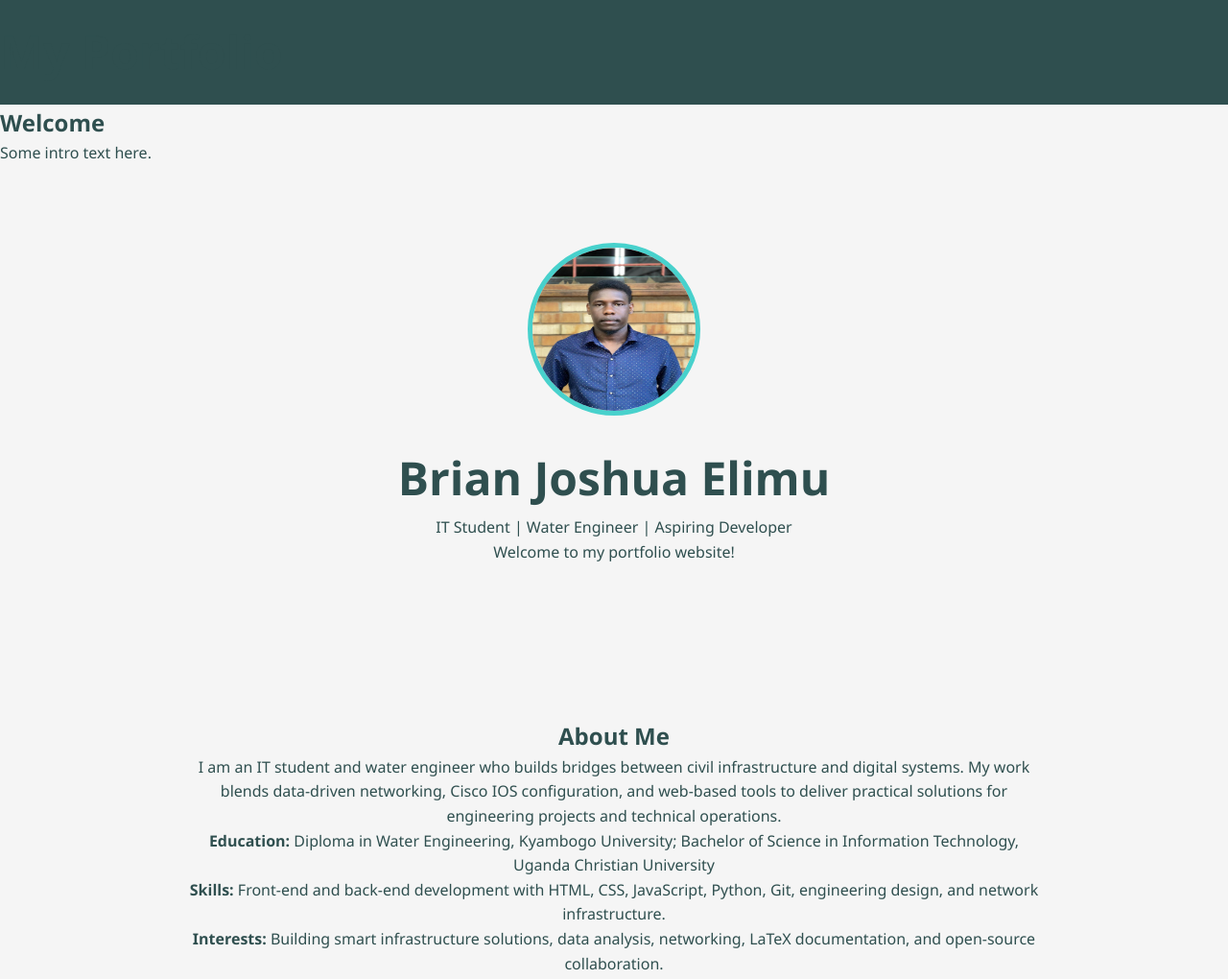
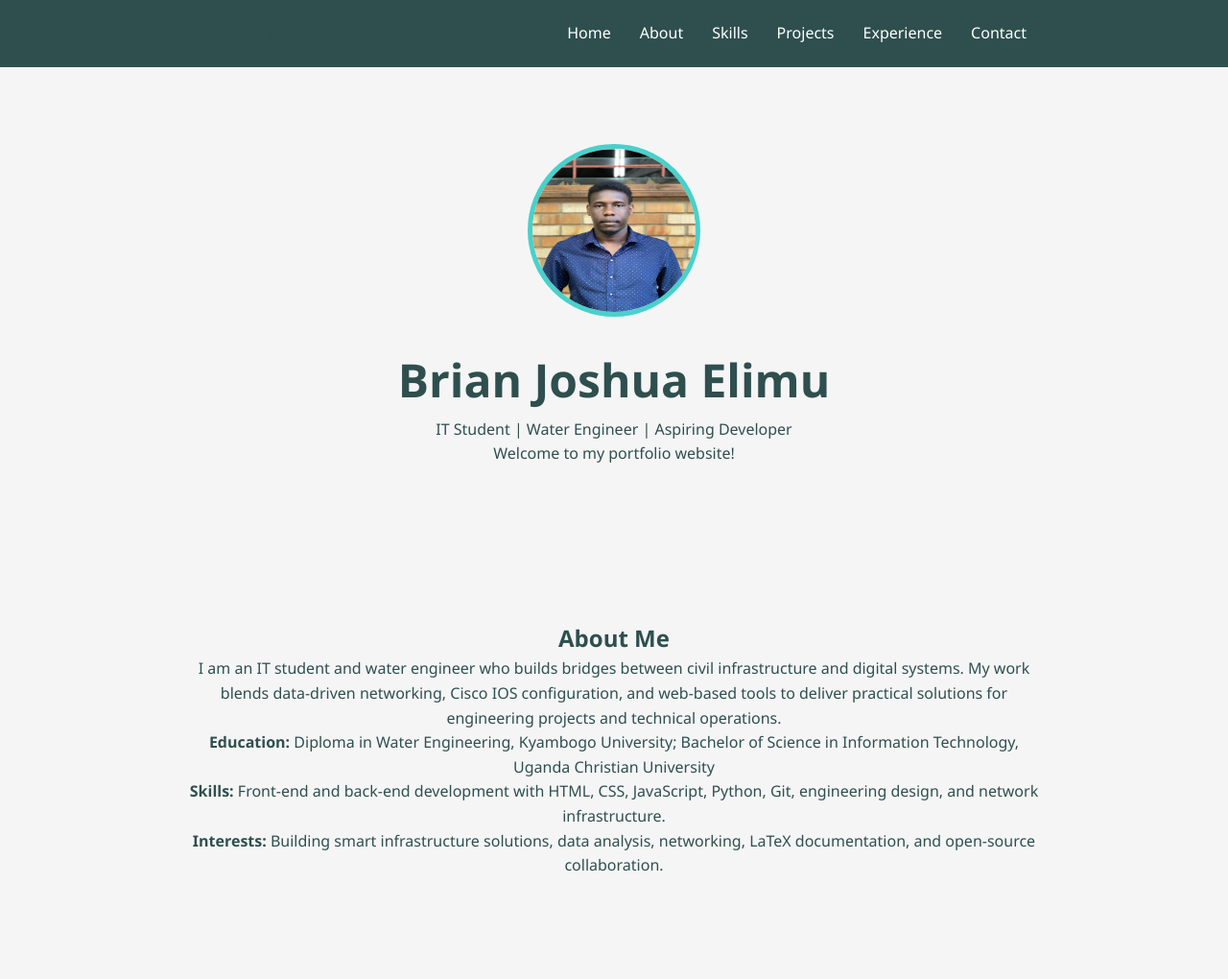
Before and after one commit to BrianJoshuaE/portifolio-BrianJoshua26, a plain HTML site: page index.html in a window 1280 px wide. Shown: the top 1020 px of the page at 96% size. Drawn offline with Linux system fonts and the light colour scheme.

Commit message:
update
update

```diff
--- a/index.html
+++ b/index.html
@@ -5,23 +5,24 @@
         <meta name="viewport" content="width=device-width, initial-scale=1">
         <title>Portfolio</title>
         <link rel="stylesheet" href="style.css">
+        <link rel="stylesheet" href="https://cdnjs.cloudflare.com/ajax/libs/font-awesome/6.4.0/css/all.min.css">
     </head>
     <body>
         <header>
-            <h1>My Portfolio</h1>
+            <nav>
+                <h1>Brian Joshua</h1>
+                <ul>
+                    <li><a href="#home">Home</a></li>
+                    <li><a href="#about">About</a></li>
+                    <li><a href="#skills">Skills</a></li>
+                    <li><a href="#projects">Projects</a></li>
+                    <li><a href="#experience">Experience</a></li>
+                    <li><a href="#contact">Contact</a></li>
+                </ul>
+            </nav>
         </header>
         <main>
-            <section>
-                <h2>Welcome</h2>
-                <p>Some intro text here.</p>
-            </section>
-        </main>
-        <script src="env.js"></script>
-        <script src="script.js"></script>
-    </body>
-</html>
-
-    <section id="home" class="section">
+            <section id="home" class="section">
         <div class="container">
             <img src="Brianpicture/brianphoto.jpeg" alt="Profile Picture" class="profile-pic">
             <h1>Brian Joshua Elimu</h1>
@@ -156,7 +157,9 @@
     <footer>
         <p>© 2026 Brian Joshua Elimu. Hosted on GitHub Pages.</p>
     </footer>
+        </main>
 
-    <script src="script.js"></script>
-</body>
+        <script src="env.js"></script>
+        <script src="script.js"></script>
+    </body>
 </html>
--- a/style.css
+++ b/style.css
@@ -18,6 +18,39 @@
     position: sticky;
     top: 0;
     z-index: 1000;
+}
+
+header nav {
+    display: flex;
+    justify-content: space-between;
+    align-items: center;
+    max-width: 900px;
+    margin: 0 auto;
+    padding: 0 20px;
+}
+
+header nav h1 {
+    margin: 0;
+    font-size: 1.5rem;
+}
+
+header nav ul {
+    list-style: none;
+    display: flex;
+    gap: 30px;
+    margin: 0;
+    padding: 0;
+}
+
+header nav ul li a {
+    color: white;
+    text-decoration: none;
+    transition: 0.3s ease;
+}
+
+header nav ul li a:hover {
+    color: mediumturquoise;
+    text-decoration: underline;
 }
 
 .container {
```
